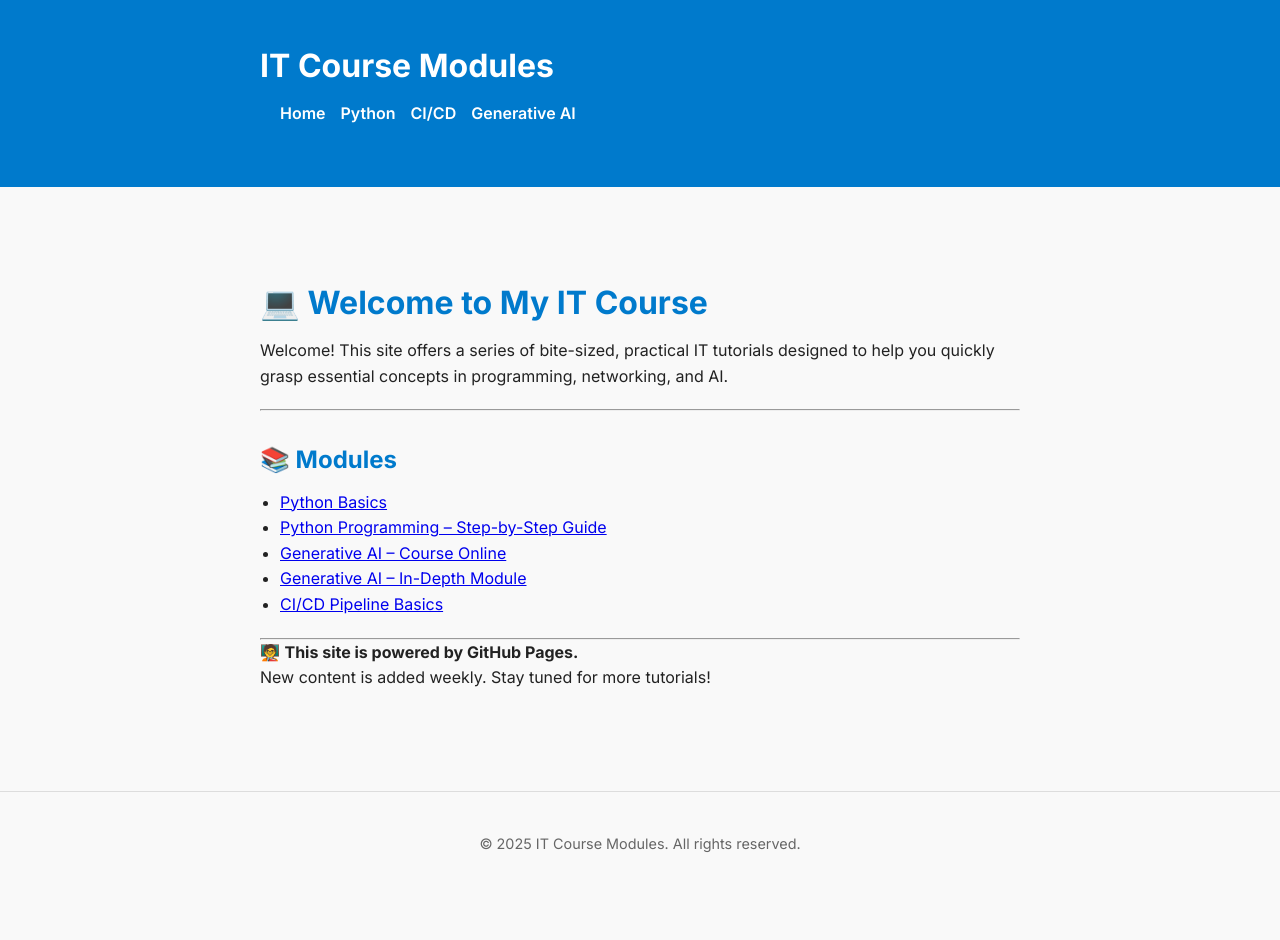
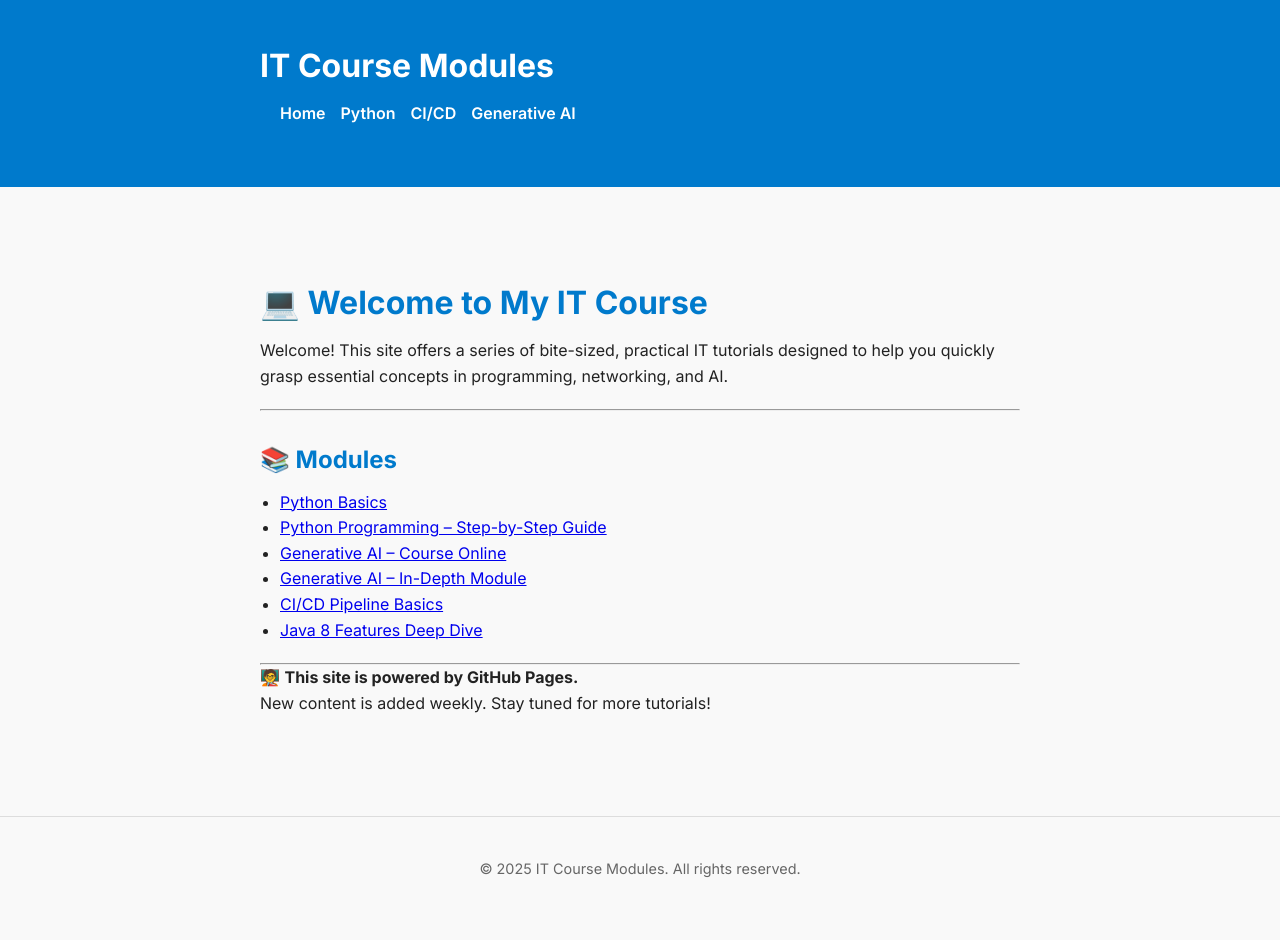
Before and after one commit to smithjackb/it-course, a Jekyll site: the page built from index.md, in a window 1280 px wide. Built offline with Jekyll 4.4.1, drawn with Linux system fonts in a browser that asks for light colours; before the commit the page ends 915 px from its top, so only the background shows below that.

Commit message:
Update index.md

```diff
--- a/index.md
+++ b/index.md
@@ -16,6 +16,7 @@ Welcome! This site offers a series of bite-sized, practical IT tutorials designe
 - [Generative AI – Course Online](https://www.igmguru.com/machine-learning-ai/generative-ai-training){:target="_blank"}
 - [Generative AI – In-Depth Module](/it-course/generative-ai/)
 - [CI/CD Pipeline Basics](/it-course/ci-cd-pipeline-basics/)
+- [Java 8 Features Deep Dive](/it-course/java-8-features/){:target="_blank"}
 
 ---
 
```
